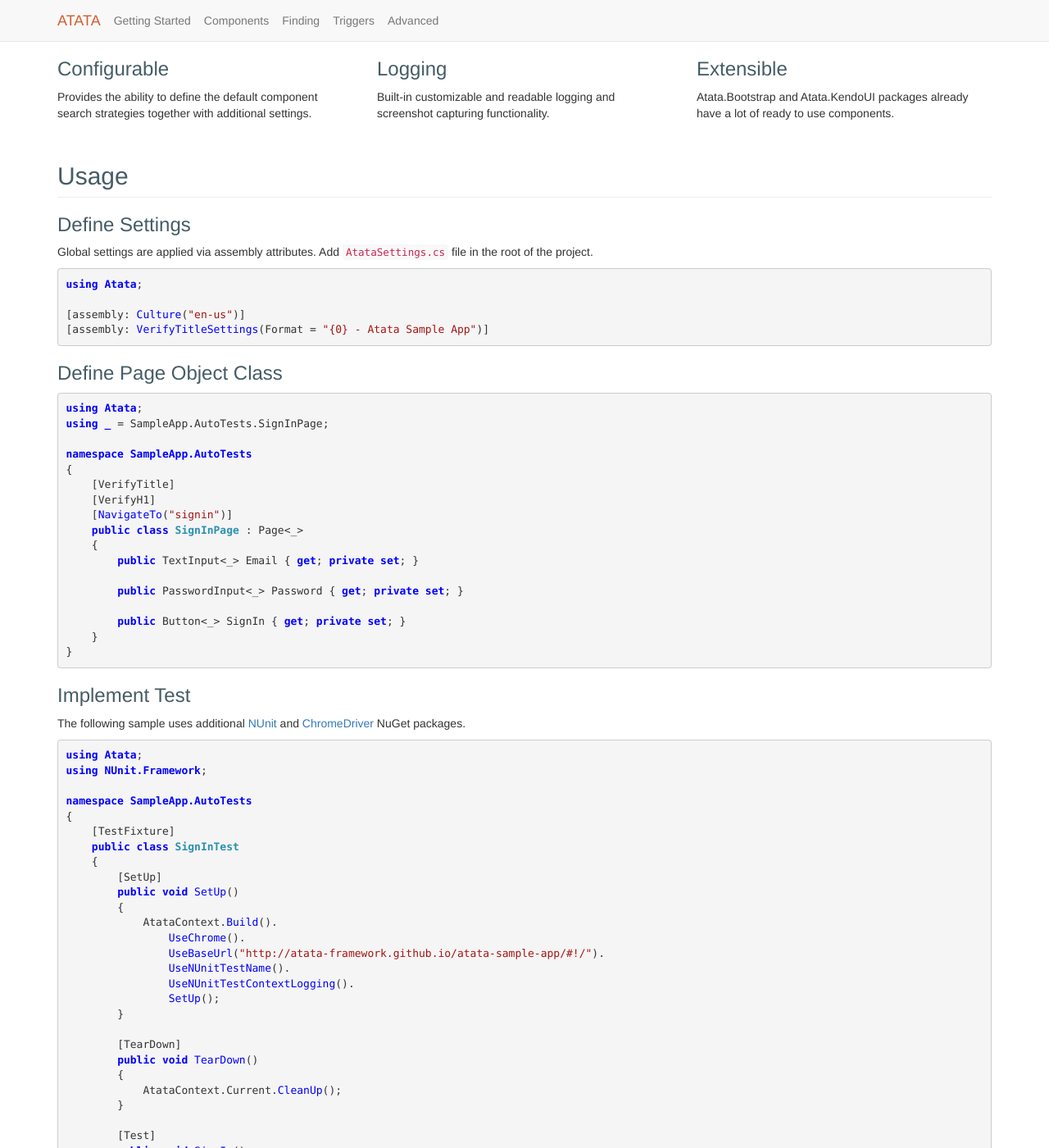
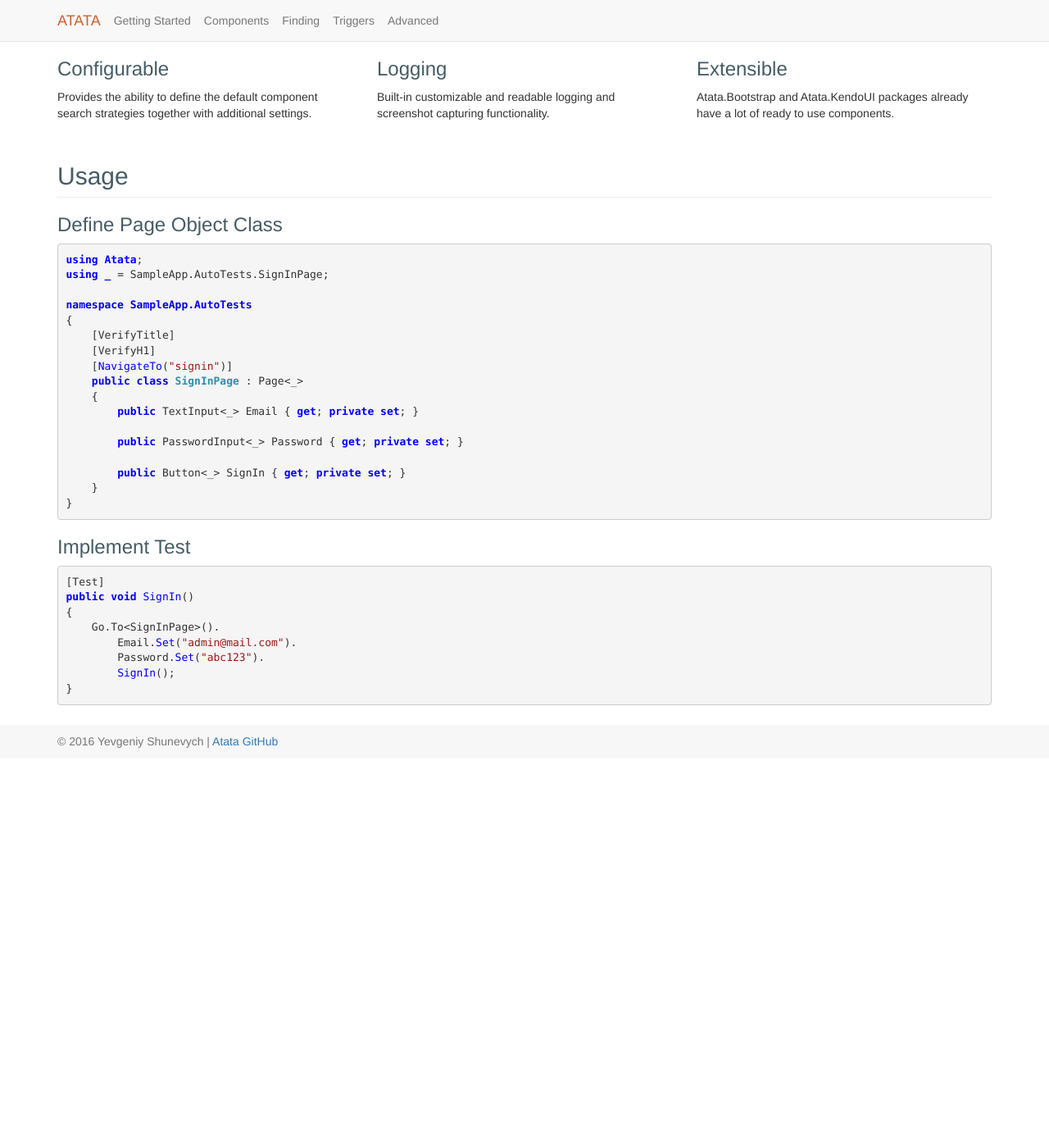
Before and after one commit to atata-framework/atata.io, a Jekyll site: the page built from index.html, in a window 1280 px wide and 1400 px high, scrolled down 529 px. Shown: the whole window at 82% size. Built offline with Jekyll 4.4.1, drawn with Linux system fonts in a browser that asks for light colours; after the commit the page ends 1453 px from its top, so only the background shows below that; some of the changed lines change nothing that is shown.

Commit message:
Update usage

````diff
--- a/_includes/getting-started/usage.md
+++ b/_includes/getting-started/usage.md
@@ -1,6 +1,6 @@
 ### Define Settings
 
-Global settings are applied via assembly attributes. Add `AtataSettings.cs` file in the root of the project.
+Global settings are applied via assembly attributes. Add `AtataSettings.cs` file to the project.
 
 ```cs
 using Atata;
--- /dev/null
+++ b/_includes/usage.md
@@ -0,0 +1,34 @@
+### Define Page Object Class
+
+```cs
+using Atata;
+using _ = SampleApp.AutoTests.SignInPage;
+
+namespace SampleApp.AutoTests
+{
+    [VerifyTitle]
+    [VerifyH1]
+    [NavigateTo("signin")]
+    public class SignInPage : Page<_>
+    {
+        public TextInput<_> Email { get; private set; }
+
+        public PasswordInput<_> Password { get; private set; }
+
+        public Button<_> SignIn { get; private set; }
+    }
+}
+```
+
+### Implement Test
+
+```cs
+[Test]
+public void SignIn()
+{
+    Go.To<SignInPage>().
+        Email.Set("admin@mail.com").
+        Password.Set("abc123").
+        SignIn();
+}
+```
--- a/index.html
+++ b/index.html
@@ -7,8 +7,8 @@
 <h1 class="home-header">{{ site.name | upcase }}</h1>
 <p class="text-center text-muted home-description">
     <span style="color: white">{{ site.short_description }}</span><br><br>
-    <a class="btn btn-default btn-outline-inverse" href="/getting-started/">Get Started</a>
-    <a class="btn btn-default btn-outline-inverse" href="{{ site.links.atata_nuget }}">NuGet Package</a>
+    <a class="btn btn-default" href="/getting-started/">Get Started</a>
+    <a class="btn btn-default" href="{{ site.links.atata_nuget }}">NuGet Package</a>
 </p>
 <div class="home-top-background"></div>
 <div class="row">
@@ -54,5 +54,5 @@
     </div>
 </div>
 <h2 class="page-header">Usage</h2>
-{% capture usage-include %}{% include getting-started/usage.md %}{% endcapture %}
+{% capture usage-include %}{% include usage.md %}{% endcapture %}
 {{ usage-include | markdownify }}
````
